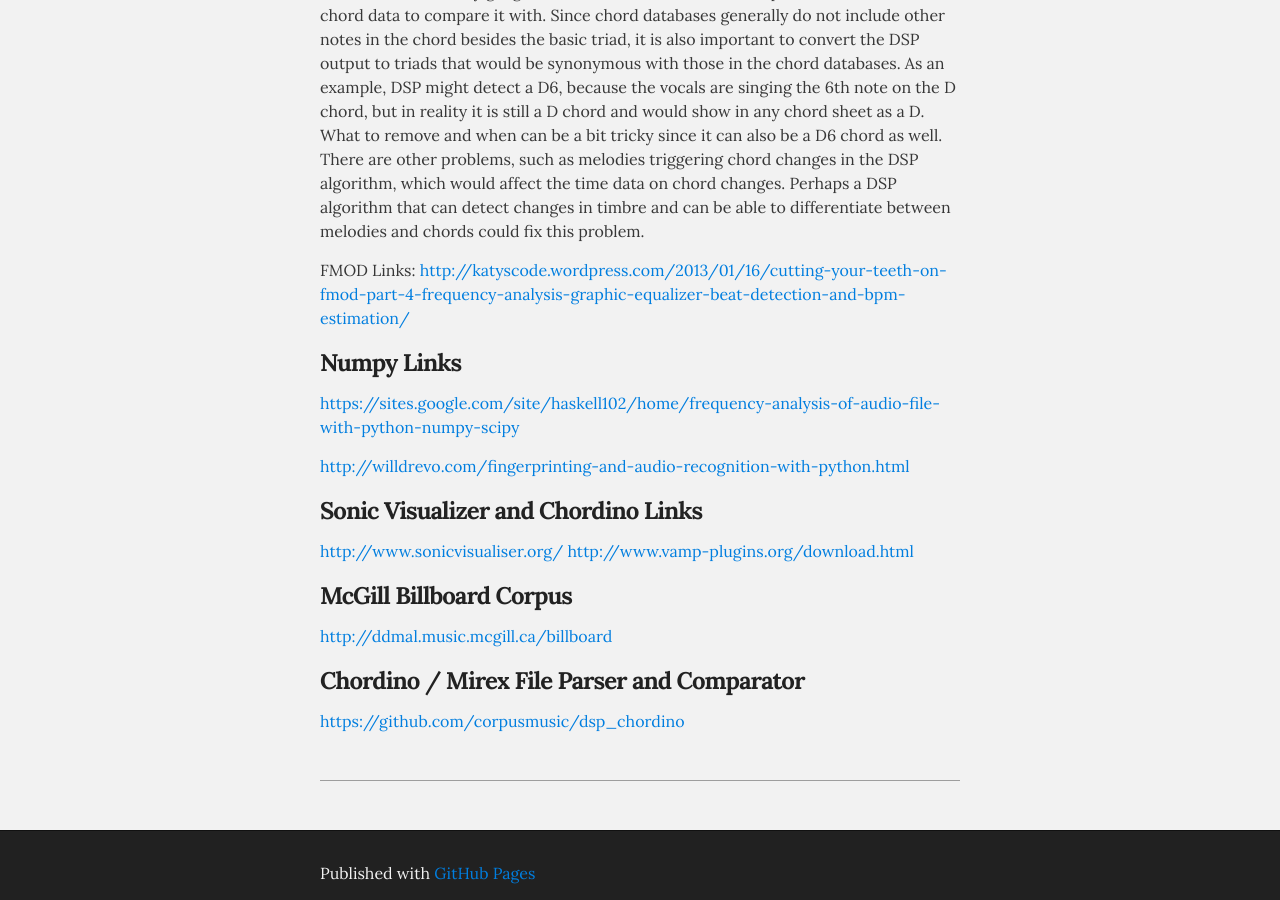
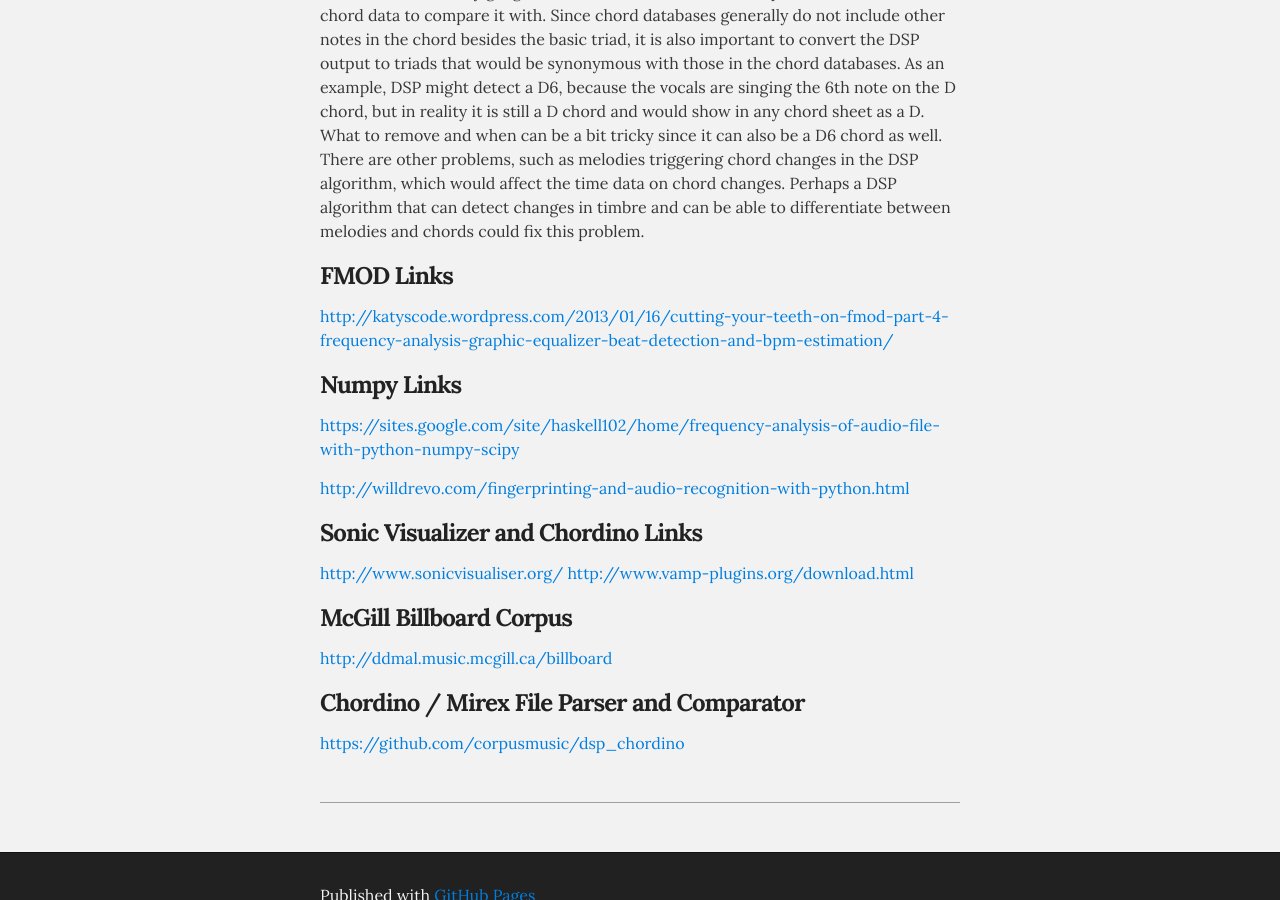
Before and after one commit to kshaffer/corpusmusic, a Jekyll site: the page built from results/DSPChordRecognition.md, in a window 1280 px wide and 900 px high, scrolled down 3920 px. Built offline with Jekyll 4.4.1, drawn with Linux system fonts in a browser that asks for light colours.

Commit message:
Uribe, Kierstead, Souders

```diff
--- a/results/DSPChordRecognition.md
+++ b/results/DSPChordRecognition.md
@@ -47,7 +47,8 @@ As we progressed through the DSP experiment, we realized two major issues with o
 
 In order to accurately gauge the effectiveness of DSP, it is important to have accurate chord data to compare it with.  Since chord databases generally do not include other notes in the chord besides the basic triad, it is also important to convert the DSP output to triads that would be synonymous with those in the chord databases.  As an example, DSP might detect a D6, because the vocals are singing the 6th note on the D chord, but in reality it is still a D chord and would show in any chord sheet as a D.  What to remove and when can be a bit tricky since it can also be a D6 chord as well.  There are other problems, such as melodies triggering chord changes in the DSP algorithm, which would affect the time data on chord changes.  Perhaps a DSP algorithm that can detect changes in timbre and can be able to differentiate between melodies and chords could fix this problem.
 
-FMOD Links:
+### FMOD Links ###
+
 [http://katyscode.wordpress.com/2013/01/16/cutting-your-teeth-on-fmod-part-4-frequency-analysis-graphic-equalizer-beat-detection-and-bpm-estimation/](http://www.google.com/url?q=http%3A%2F%2Fkatyscode.wordpress.com%2F2013%2F01%2F16%2Fcutting-your-teeth-on-fmod-part-4-frequency-analysis-graphic-equalizer-beat-detection-and-bpm-estimation%2F&sa=D&sntz=1&usg=AFQjCNFaNeGRBWorMorIw95WKagnlxAuaw)
 
 ### Numpy Links ###
```
